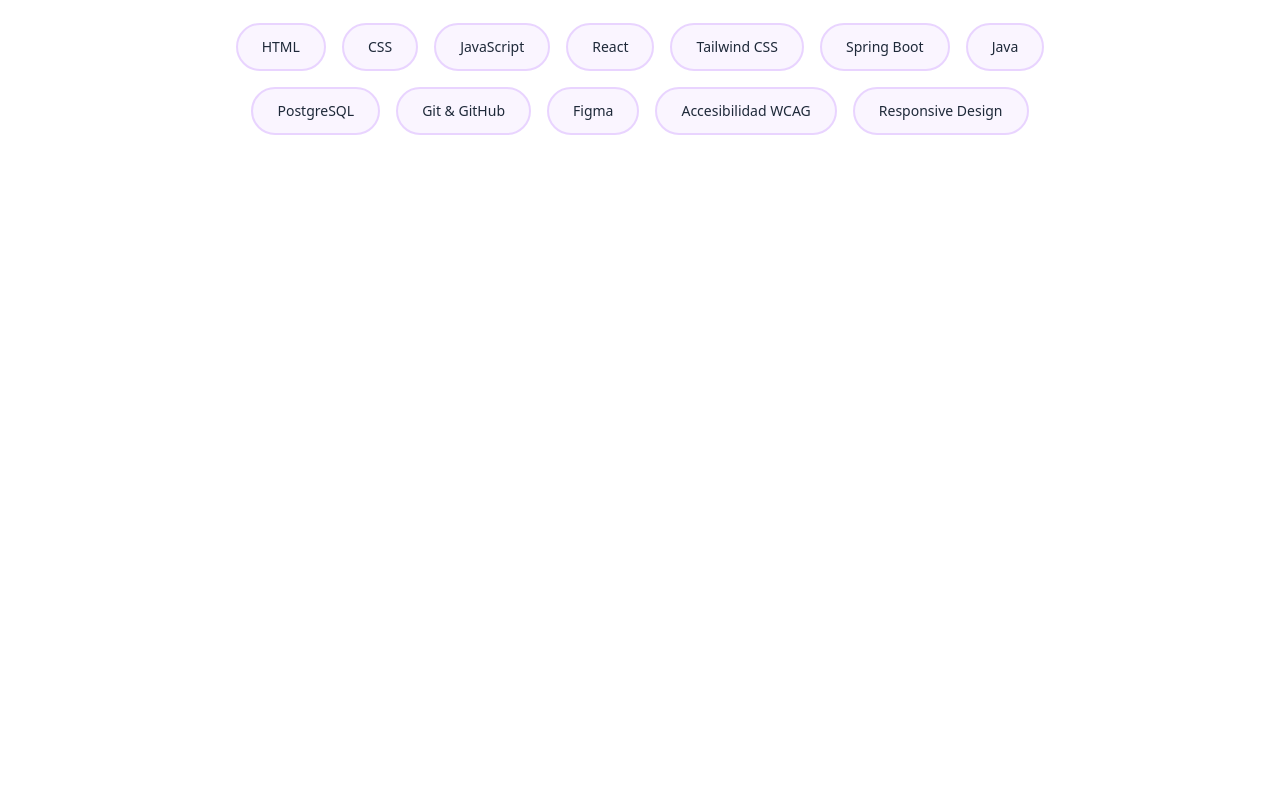
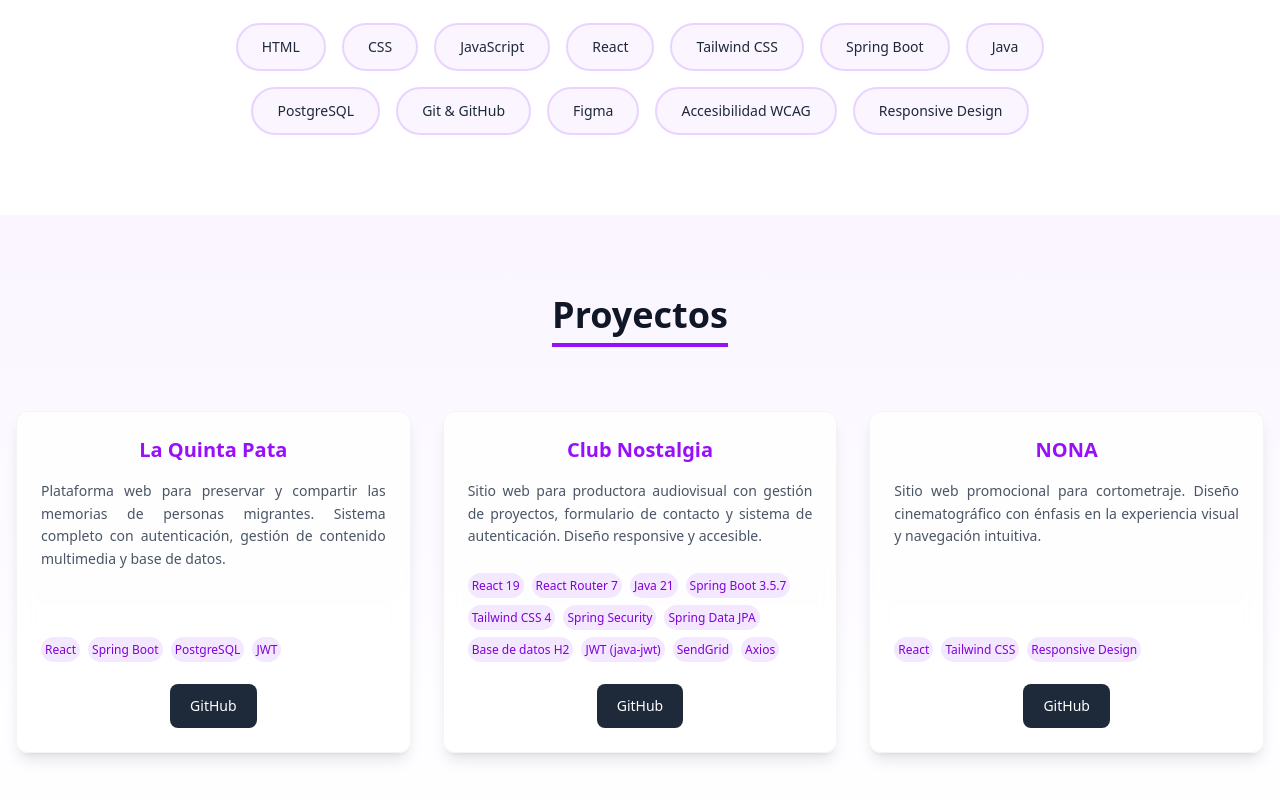
Before and after one commit to AnaAguileraMorales88/portfolio-anaaguilera, a React (Vite) app: page / in a window 1280 px wide. Shown: the part 1514-2314 px from the top of the page. Before the commit the page ends 1729 px from the top, so only its background shows below. Built offline with nearby package versions, Linux system fonts and the light colour scheme.

Commit message:
feat:Añadida sección de proyectos

```diff
--- a/src/App.jsx
+++ b/src/App.jsx
@@ -2,6 +2,7 @@ import Navbar from './components/navbar/Navbar'
 import Hero from './components/hero/Hero'
 import About from './components/about/About'
 import Skills from './components/skills/Skills'
+import Projects from './components/projects/Projects'
 
 function App() {
   return (
@@ -10,6 +11,7 @@ function App() {
       <Hero />
       <About />
       <Skills />
+      <Projects />
     </main>
   )
 }
--- /dev/null
+++ b/src/components/projects/ProjectCard.jsx
@@ -0,0 +1,51 @@
+const ProjectCard = ({ title, description, tags, githubLink, liveLink }) => (
+    <article className="bg-white/80 backdrop-blur-sm p-6 rounded-xl shadow-lg hover:shadow-2xl transition-all duration-300 border border-gray-100 flex flex-col h-full">
+
+        <section className="mb-4">
+            <h3 className="text-xl font-bold text-purple-600 hover:text-purple-700 transition-colors text-center">
+                {title}
+            </h3>
+        </section>
+
+        <p className="text-gray-600 text-sm mb-6 flex-1 leading-relaxed text-justify">
+            {description}
+        </p>
+
+        <ul className="flex flex-wrap gap-2 mb-6">
+            {tags.map((tag) => (
+                <li key={tag}>
+                    <span className="text-xs px-1 py-1 rounded-full bg-purple-100 text-purple-700 font-medium">
+                        {tag}
+                    </span>
+                </li>
+            ))}
+        </ul>
+
+        <section className="flex gap-3">
+            <a
+                href={githubLink}
+                target="_blank"
+                rel="noopener noreferrer"
+                className="inline-flex mx-auto items-center justify-center px-5 py-3 rounded-lg bg-gray-800 hover:bg-gray-900 text-white transition-all duration-300 text-sm font-medium"
+                aria-label={`Ver código de ${title} en GitHub`}
+            >
+                GitHub
+            </a>
+
+            {liveLink && (
+                <a
+                    href={liveLink}
+                    target="_blank"
+                    rel="noopener noreferrer"
+                    className="inline-flex items-center justify-center px-4 py-2 rounded-lg bg-purple-600 hover:bg-purple-700 text-white transition-all duration-300 text-sm font-medium flex-1"
+                    aria-label={`Ver demo en vivo de ${title}`}
+                >
+                    Demo
+                </a>
+            )}
+        </section>
+
+    </article>
+);
+
+export default ProjectCard;
--- /dev/null
+++ b/src/components/projects/Projects.jsx
@@ -0,0 +1,26 @@
+import ProjectCard from './ProjectCard';
+import { projectsData } from './projectsData';
+
+const Projects = () => {
+    return (
+        <section id="projects" className="py-20 px-4 bg-gradient-to-b from-purple-50 to-white">
+            <article className="max-w-7xl mx-auto">
+                <section className="text-center mb-16">
+                    <h2 className="text-4xl sm:text-4xl font-bold text-gray-900 inline-block border-b-4 border-purple-600 pb-2">
+                        Proyectos
+                    </h2>
+                </section>
+
+                <ul className="grid md:grid-cols-2 lg:grid-cols-3 gap-8">
+                    {projectsData.map((project, index) => (
+                        <li key={index}>
+                            <ProjectCard {...project} />
+                        </li>
+                    ))}
+                </ul>
+            </article>
+        </section>
+    );
+};
+
+export default Projects;
--- /dev/null
+++ b/src/components/projects/projectsData.js
@@ -0,0 +1,23 @@
+export const projectsData = [
+    {
+        title: "La Quinta Pata",
+        description: "Plataforma web para preservar y compartir las memorias de personas migrantes. Sistema completo con autenticación, gestión de contenido multimedia y base de datos.",
+        tags: ["React", "Spring Boot", "PostgreSQL", "JWT"],
+        githubLink: "https://github.com/La-Quinta-Pata",
+        liveLink: null
+    },
+    {
+        title: "Club Nostalgia",
+        description: "Sitio web para productora audiovisual con gestión de proyectos, formulario de contacto y sistema de autenticación. Diseño responsive y accesible.",
+        tags: ["React 19", "React Router 7", "Java 21", "Spring Boot 3.5.7 ", "Tailwind CSS 4",  "Spring Security", "Spring Data JPA", "Base de datos H2","JWT (java-jwt)", "SendGrid",  "Axios"],
+        githubLink: "https://github.com/ClubNostalgia",
+        liveLink: null
+    },
+    {
+        title: "NONA",
+        description: "Sitio web promocional para cortometraje. Diseño cinematográfico con énfasis en la experiencia visual y navegación intuitiva.",
+        tags: ["React", "Tailwind CSS", "Responsive Design"],
+        githubLink: "https://github.com/AnaAguileraMorales88/Nona",
+        liveLink: null
+    }
+];
--- a/src/components/skills/Skills.jsx
+++ b/src/components/skills/Skills.jsx
@@ -4,14 +4,14 @@ const Skills = () => {
     return (
         <section id="skills" className="py-20 px-4 bg-white">
             <article className="max-w-4xl mx-auto text-center">
-                <header className="mb-12">
+                <section className="mb-12">
                     <h2 className="text-4xl sm:text-4xl font-bold text-gray-900 inline-block border-b-4 border-purple-600 pb-2">
                         Habilidades
                     </h2>
                     <p className="text-lg text-gray-600 max-w-2xl mx-auto leading-relaxed mt-6">
                         Tecnologías y herramientas que utilizo para crear experiencias web accesibles, funcionales y estéticamente cuidadas.
                     </p>
-                </header>
+                </section>
 
                 <ul className="flex flex-wrap justify-center gap-4">
                     {skillsData.map((skill) => (
```
